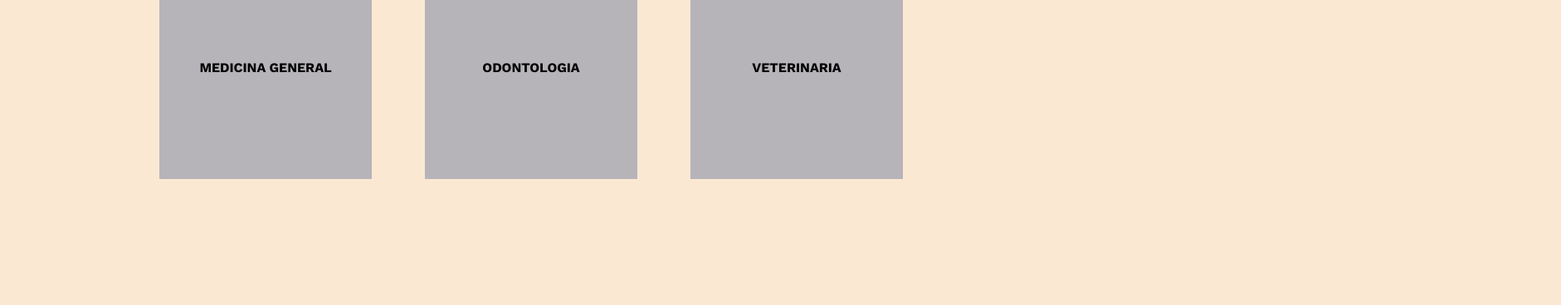
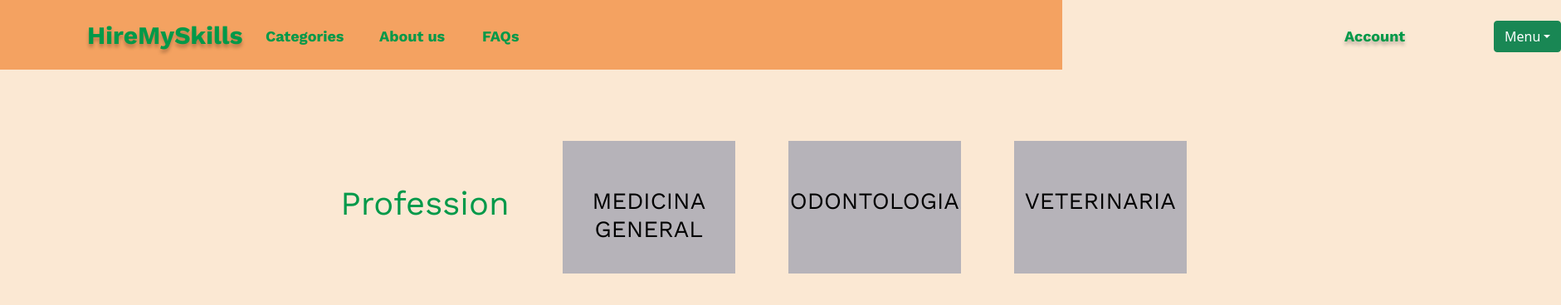
Before and after one commit to sergioare/PF-HireMySkills, a React (Create React App) app in the folder client/: page /categories/1 in a window 1280 px wide. Shown: the top 368 px of the page at 83% size, 1881 px wide, since content can reach past the window. Built offline with nearby package versions, Linux system fonts and the light colour scheme.

Commit message:
Fix styles for Demo

```diff
--- a/client/src/components/App.js
+++ b/client/src/components/App.js
@@ -11,6 +11,7 @@ import FormStaff from "./Form/FormStaff";
 import JoinForm from "./Join/JoinForm";
 import SignIn from "./SignIn/Acc/SignIn";
 import Team from "./Team/Team";
+import NavBar from "./Navbar/Navbar";
 
 function App() {
   return (
@@ -18,14 +19,16 @@ function App() {
       <Fragment>
         <Routes>
           <Route path="/" element={<Landing />} />
+          <Route path="/creators" element={<Team />} />
+          <Route path="/" element={<NavBar />}>
             <Route path="home" element={<Home />} />
             <Route path="about" element={<About />} />
             <Route path="/categories" element={<GeneralCategory />} />
             <Route path="/categories/:id" element={<SpecificCategory />} />
             <Route path="FAQs" element={<FAQs />} />
             <Route path="/account" element={<SignIn />} />
-          <Route path="/creators" element={<Team />} />
             {/* <Route path="*" element={<Navigate replace to="/" />} /> */}
+          </Route>
         </Routes>
       </Fragment>
     </BrowserRouter>
--- a/client/src/components/Categories/General/GeneralCategory.module.css
+++ b/client/src/components/Categories/General/GeneralCategory.module.css
@@ -1,11 +1,15 @@
 @import url("https://fonts.googleapis.com/css2?family=Work+Sans:wght@400;700&display=swap");
+
 .cards {
   display: flex;
   justify-content: center;
   align-items: center;
-  margin: 0 auto;
+  /* margin: 0 auto; */
   gap: 4rem;
   flex-wrap: wrap;
+  /* provisional changes */
+  margin-top: 170px;
+  margin-left: 400px;
 }
 h1 {
   width: 100%;
--- a/client/src/components/Categories/Specific/SpecificCategory.js
+++ b/client/src/components/Categories/Specific/SpecificCategory.js
@@ -124,6 +124,9 @@ const SpecificCategory = () => {
   console.log(aux);
   return (
     <div className={s.specific}>
+      <div>
+        <h1>Profession</h1>
+      </div>
       {aux[0].categoriesSpecific.map((prof) => {
         return (
           <div className={s.divSpecific}>
@@ -133,8 +136,6 @@ const SpecificCategory = () => {
           </div>
         );
       })}
-
-      {/* <h1>Hola</h1> */}
     </div>
   );
 };
--- a/client/src/components/Categories/Specific/SpecificCategory.module.css
+++ b/client/src/components/Categories/Specific/SpecificCategory.module.css
@@ -2,9 +2,12 @@
   display: flex;
   justify-content: center;
   align-items: center;
-  margin: 0 auto;
+  /* margin: 0 auto; */
   gap: 4rem;
   flex-wrap: wrap;
+  /* provisional changes */
+  margin-top: 170px;
+  margin-left: 400px;
 }
 .divSpecific {
   display: inline;
--- a/client/src/components/SignIn/Acc/SignIn.css
+++ b/client/src/components/SignIn/Acc/SignIn.css
@@ -10,7 +10,7 @@
 .Container_ProfileLogout_SignIn {
   position: absolute;
   width: 940px;
-  height: 320px;
+  height: 420px; /* era 320px  */
   top: 180px;
   left: 169px;
   border: solid black 2px;
--- a/client/src/index.css
+++ b/client/src/index.css
@@ -1,5 +1,5 @@
 body {
-  height: 100vh;
+  height: 200vh;
   margin: 0;
   font-family: -apple-system, BlinkMacSystemFont, "Segoe UI", "Roboto", "Oxygen",
     "Ubuntu", "Cantarell", "Fira Sans", "Droid Sans", "Helvetica Neue",
--- a/client/src/index.js
+++ b/client/src/index.js
@@ -3,7 +3,7 @@ import ReactDOM from "react-dom";
 import "./index.css";
 import App from "./components/App";
 import { Auth0Provider } from "@auth0/auth0-react";
-// import bootstrap from "bootstrap/dist/css/bootstrap.min.css";
+import bootstrap from "bootstrap/dist/css/bootstrap.min.css";
 
 const root = ReactDOM.createRoot(document.getElementById("root"));
 root.render(
```
Lines whose indentation alone changed are shown as unchanged.
